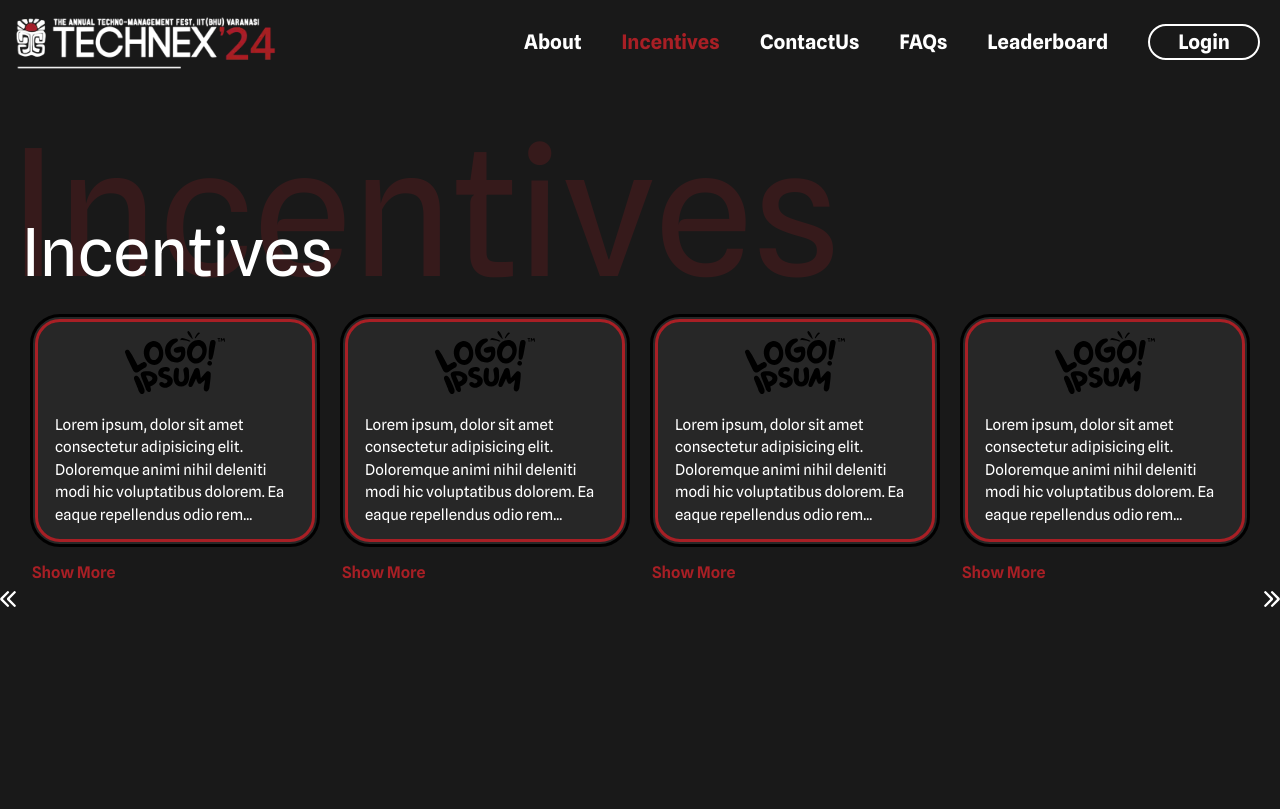
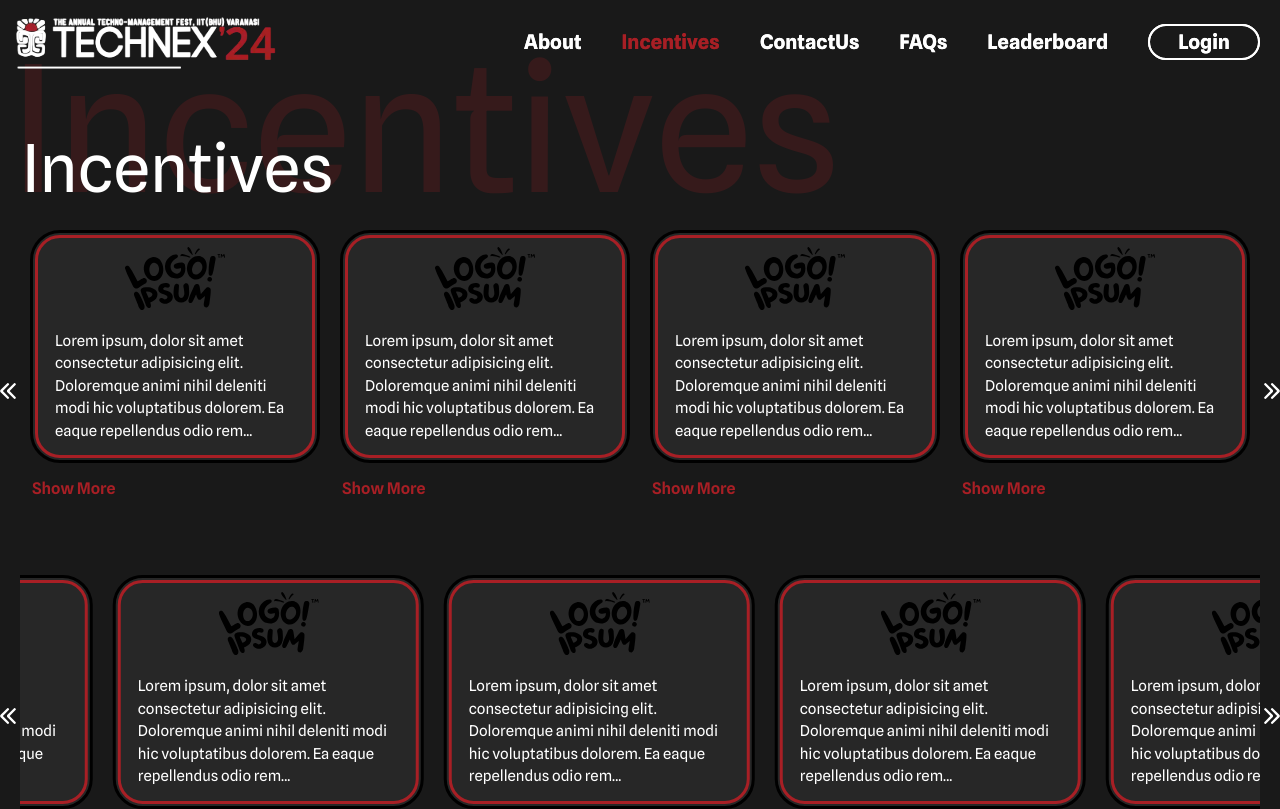
Before and after one commit to technex-iit-bhu/CA_Frontend, a Next.js app: page /incentivesPage in a window 1280 px wide. Shown: the top 809 px of the page. Built offline with nearby package versions, Linux system fonts and the light colour scheme; a web font is replaced by a local one.

Commit message:
Added things

```diff
--- a/src/components/hamburgermenu.tsx
+++ b/src/components/hamburgermenu.tsx
@@ -1,14 +1,10 @@
 import Link from 'next/link';
-import React, { useState } from 'react';
+import React, { useState, useEffect } from 'react';
 import { AnimatePresence, motion } from 'framer-motion';
 import { HamburgerIcon, CloseIcon } from '@chakra-ui/icons';
+import Incentive from './incentives';
 
-const navLinks = [
-  { title: 'Incentives', href: '/incentivesPage' },
-  { title: 'Contact Us', href: '/contactus' },
-  { title: 'FAQs', href: '/faqs' },
-  { title: 'Leaderboard', href: '/leaderboard' },
-];
+
 const Hamburger = () => {
   const [open, setOpen] = useState(false);
   const toggleMenu = () => {
@@ -50,6 +46,55 @@ const Hamburger = () => {
     },
   };
 
+
+  const [aboutColor, setAboutColor] = useState('red');
+  const [incentivesColor, setIncentivesColor] = useState('white');
+  const [contactusColor, setContactusColor] = useState('white');
+  const [faqColor, setFaqColor] = useState('white');
+  const [leaderboardColor, setLeaderBoardColor] = useState('white');
+
+
+  useEffect(() => {
+    if (window.location.pathname === '/about' || window.location.pathname == '/') {
+      setAboutColor('red');
+      setIncentivesColor('white');
+      setContactusColor('white');
+      setFaqColor('white');
+      setLeaderBoardColor('white');
+    } else if (window.location.pathname === '/incentivesPage') {
+      setAboutColor('white');
+      setIncentivesColor('red');
+      setContactusColor('white');
+      setFaqColor('white');
+      setLeaderBoardColor('white');
+    } else if (window.location.pathname === '/contactus') {
+      setAboutColor('white');
+      setIncentivesColor('white');
+      setContactusColor('red');
+      setFaqColor('white');
+      setLeaderBoardColor('white');
+    } else if (window.location.pathname === '/faqs') {
+      setAboutColor('white');
+      setIncentivesColor('white');
+      setContactusColor('white');
+      setFaqColor('red');
+      setLeaderBoardColor('white');
+    } else if (window.location.pathname === '/leaderboard') {
+      setAboutColor('white');
+      setIncentivesColor('white');
+      setContactusColor('white');
+      setFaqColor('white');
+      setLeaderBoardColor('red');
+    }
+  }, []);
+
+  const navLinks = [
+    { color: incentivesColor, title: 'Incentives', href: '/incentivesPage' },
+    { color: contactusColor, title: 'Contact Us', href: '/contactus' },
+    { color: faqColor, title: 'FAQs', href: '/faqs' },
+    { color: leaderboardColor, title: 'Leaderboard', href: '/leaderboard' },
+  ];
+
   return (
     <header className='z-20'>
       <div className='text-md text-white cursor-pointer' onClick={toggleMenu}>
@@ -76,7 +121,7 @@ const Hamburger = () => {
                 className='flex h-full flex-col items-center justify-center gap-5 '
               >
                 <motion.div variants={mobileLinkVars}>
-                  <Link href={'/about'} className='text-4xl text-[#A81F25]'>
+                  <Link href={'/'} className={`text-4xl text-${aboutColor}`}>
                     About
                   </Link>
                 </motion.div>
@@ -84,6 +129,7 @@ const Hamburger = () => {
                   return (
                     <div className='overflow-hidden' key={index}>
                       <MobileNavLink
+                        color={link.color}
                         key={index}
                         title={link.title}
                         href={link.href}
@@ -124,13 +170,13 @@ const mobileLinkVars = {
     },
   },
 };
-const MobileNavLink = ({ title, href }: { title: string; href: string }) => {
+const MobileNavLink = ({ color, title, href }: { color: any, title: string; href: string }) => {
   return (
     <motion.div
       variants={mobileLinkVars}
       className='text-white text-3xl uppercase'
     >
-      <Link href={href}>{title}</Link>
+      <Link className={`text-4xl text-${color}`} href={href}>{title}</Link>
     </motion.div>
   );
 };
--- a/src/components/incentives.tsx
+++ b/src/components/incentives.tsx
@@ -1,9 +1,13 @@
 import React from 'react';
 import IncentivesCarousel from './carousel';
+import Navbar from './navbar';
 
 const Incentive = () => {
   return (
     <div>
+        <div className='z-20 pb-96 lg:pb-64 xl:pb-96 absolute w-full'>
+          <Navbar />
+        </div>
       <div className='relative mb-[20px] flex flex-col bg-background pl-[10px] pt-[200px]'>
         <div className=' absolute bottom-3 flex flex-col -space-y-10 ef:-space-y-16 sm:text-left md:-space-y-24 lg:-space-y-28'>
           <span className='text-[40px] text-red opacity-20 ef:text-[80px] md:text-[8rem] lg:text-[11rem]'>
--- a/src/components/landingpage.tsx
+++ b/src/components/landingpage.tsx
@@ -10,9 +10,10 @@ const Landingpage: FC = () => {
         className={` ${styles.top} w-full bg-auto bg-fixed bg-center bg-no-repeat pb-8 xl:bg-cover xl:pb-16 2xl:pb-48`}
         id='top'
       >
-        <div className='z-10 pb-96 lg:pb-64 xl:pb-96'>
+        <div className='z-10 pb-96 lg:pb-64 xl:pb-96 '>
           <Navbar />
         </div>
+
         <div className='mb-5 ml-2 sm:ml-10 md:ml-20 lg:ml-40'>
           <h1 className='pb-1 font-spline text-3xl font-bold sm:pb-5 sm:text-6xl'>
             Become Our{' '}
--- a/src/components/leaderboard.tsx
+++ b/src/components/leaderboard.tsx
@@ -1,5 +1,6 @@
 import React from 'react';
 import Link from 'next/link';
+import Navbar from './navbar';
 
 const Leaderboard = () => {
   return (
@@ -23,6 +24,9 @@ const Leaderboard = () => {
           </span>
         </div>
       </div> */}
+      <div className='z-20 pb-96 lg:pb-64 xl:pb-96 absolute w-full'>
+          <Navbar />
+        </div>
 
       <div className='relative mb-[20px] flex flex-col bg-background pl-[10px] pt-[200px]'>
         <div className=' absolute bottom-3 flex flex-col -space-y-14 ef:-space-y-16 sm:text-left md:-space-y-32 '>
--- a/src/components/login.tsx
+++ b/src/components/login.tsx
@@ -2,6 +2,7 @@ import React, { useState } from 'react';
 import Link from 'next/link';
 import Router from 'next/router';
 import Textbox from '../components/textbox';
+import Navbar from './navbar';
 
 const Login = () => {
   const [modalContent, setModalContent] = useState('');
@@ -46,6 +47,9 @@ const Login = () => {
 
   return (
     <div className=''>
+        <div className='z-10 pb-96 lg:pb-64 xl:pb-96 absolute w-full'>
+          <Navbar />
+        </div>
       <div className='relative bg-background pt-[100px]'>
         <div className='bottom-[10px] left-5 p-10 text-center text-5xl lg:text-7xl'>
           <span className='text-white select-none'>Login</span>
--- a/src/components/navbar.tsx
+++ b/src/components/navbar.tsx
@@ -12,7 +12,7 @@ const Navbar: FC = () => {
   const [leaderboardColor, setLeaderBoardColor] = useState('white');
 
   useEffect(() => {
-    if (window.location.pathname === '/about') {
+    if (window.location.pathname === '/about' || window.location.pathname == '/') {
       setAboutColor('red');
       setIncentivesColor('white');
       setContactusColor('white');
@@ -26,23 +26,30 @@ const Navbar: FC = () => {
       setLeaderBoardColor('white');
     } else if (window.location.pathname === '/contactus') {
       setAboutColor('white');
-      setIncentivesColor('red');
+      setIncentivesColor('white');
       setContactusColor('red');
       setFaqColor('white');
       setLeaderBoardColor('white');
     } else if (window.location.pathname === '/faqs') {
       setAboutColor('white');
-      setIncentivesColor('red');
+      setIncentivesColor('white');
       setContactusColor('white');
       setFaqColor('red');
       setLeaderBoardColor('white');
     } else if (window.location.pathname === '/leaderboard') {
       setAboutColor('white');
-      setIncentivesColor('red');
+      setIncentivesColor('white');
       setContactusColor('white');
       setFaqColor('white');
       setLeaderBoardColor('red');
     }
+    else if (window.location.pathname === '/login') {
+        setAboutColor('white');
+        setIncentivesColor('white');
+        setContactusColor('white');
+        setFaqColor('white');
+        setLeaderBoardColor('white');
+      }
   }, []);
 
   return (
@@ -62,7 +69,7 @@ const Navbar: FC = () => {
 
       <div className='hidden space-x-10 p-3 pr-5 text-center text-xl font-bold cd:block '>
         <Link
-          href='/about'
+          href='/'
           className={`relative text-${aboutColor} font-spline transition-all duration-500 before:absolute before:-bottom-2 before:left-0 before:h-1 before:w-0 before:rounded-3xl before:bg-gradient-to-r before:from-[#0087FF] before:to-[#A81F25] before:opacity-0 before:transition-all before:duration-500 before:content-[''] hover:before:w-full hover:before:opacity-100`}
         >
           About
@@ -93,12 +100,12 @@ const Navbar: FC = () => {
         </Link>
         <Link
           href={'/login'}
-          className='rounded-e-full rounded-s-full border-2 px-5 font-spline hover:border-[#A81F25] hover:bg-[#191919] hover:text-[#A81F25] sm:px-7 sm:py-1'
+          className=' rounded-e-full rounded-s-full border-2 px-5 font-spline hover:border-[#A81F25] hover:bg-[#191919] hover:text-[#A81F25] sm:px-7 sm:py-1'
         >
           Login
         </Link>
       </div>
-      <div className='flex p-1 sm:p-5 cd:hidden'>
+      <div className='z-{10} flex p-1 sm:p-5 cd:hidden'>
         <Hamburger />
       </div>
     </div>
--- a/src/pages/dashboardPage.tsx
+++ b/src/pages/dashboardPage.tsx
@@ -3,6 +3,8 @@ import Dashboard from '@/components/dashboard';
 import DashboardTab from '@/components/dashboardTab';
 
 export default function DashboardPage() {
+
+
   return (
     <>
       <Dashboard />
--- a/src/pages/incentivesPage.tsx
+++ b/src/pages/incentivesPage.tsx
@@ -4,9 +4,16 @@ import Responsibilities from '@/components/responsibilities';
 import React from 'react';
 
 const IncentivePage = () => {
+
+
   return (
     <div>
-      <Navbar></Navbar>
+
+
+       <div className='z-10 pb-96 lg:pb-64 xl:pb-96 absolute w-full'>
+          <Navbar />
+        </div>
+      {/* <Navbar></Navbar> */}
       <Incentive></Incentive>
 
       <Responsibilities></Responsibilities>
--- a/src/pages/leaderboard.tsx
+++ b/src/pages/leaderboard.tsx
@@ -2,5 +2,9 @@ import Leaderboard from '@/components/leaderboard';
 import React from 'react';
 
 export default function LeaderboardPage() {
-  return <Leaderboard />;
+  return (<>
+
+
+  <Leaderboard />
+  </>);
 }
```
Also changed, not shown: src/components/layout.tsx (+12 -1 lines).
